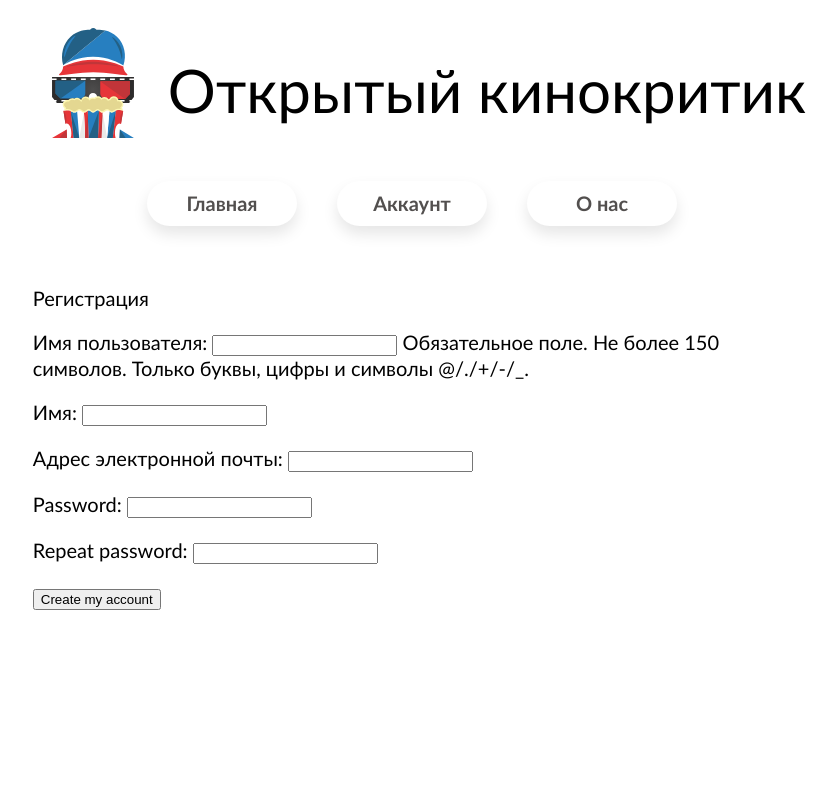
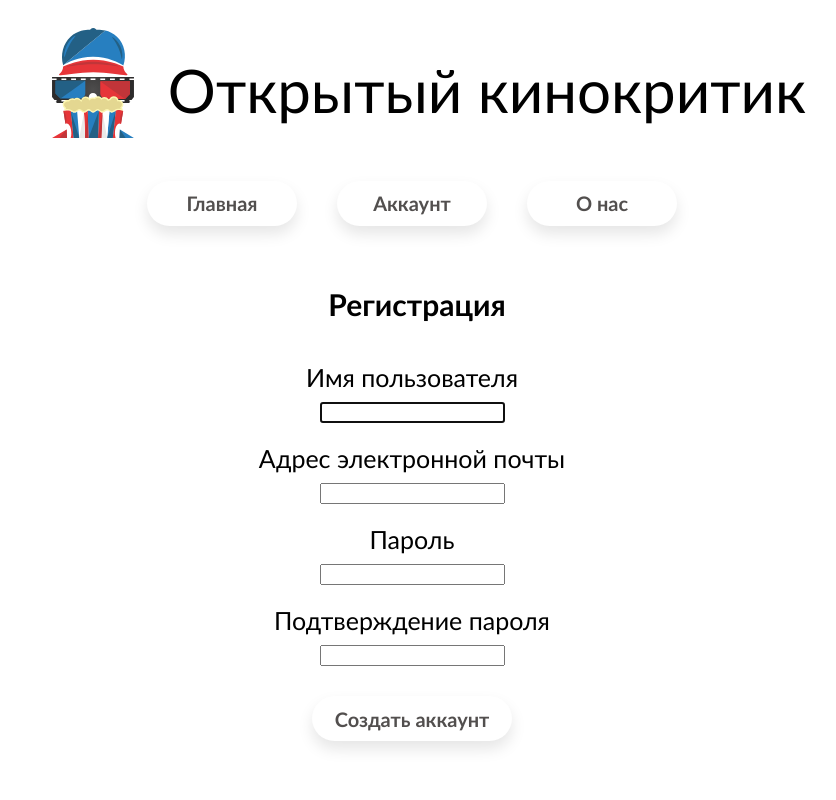
Before and after one commit to NoBugJustFeature/WebProject, a Django app: page /registration in a window 1280 px wide. Shown: the whole page, without its empty margins (228-1064 px from the left). Run offline with Django 4.2, Linux system fonts and the light colour scheme.

Commit message:
added comments and update registration

```diff
--- a/web/main/forms.py
+++ b/web/main/forms.py
@@ -1,14 +1,23 @@
 from django import forms
+from .models import Comments
 from django.contrib.auth.models import User
+from django.contrib.auth.forms import UserCreationForm
 
 class LoginForm(forms.Form):
     username = forms.CharField(label='Логин')
     password = forms.CharField(label='Пароль', widget=forms.PasswordInput)
 
-class RegistrationForm(forms.ModelForm):
-    password = forms.CharField(label='Password', widget=forms.PasswordInput)
-    password2 = forms.CharField(label='Repeat password', widget=forms.PasswordInput)
+class RegistrationForm(UserCreationForm):
+    class Meta:
+        model=User
+        fields = ['username','email']
 
+class CommentForm(forms.ModelForm):
     class Meta:
-        model = User
-        fields = ('username', 'first_name', 'email')
+        model= Comments
+        fields = ["comment"]
+        widgets = {"comment": forms.Textarea(attrs={
+            "placeholder": "Оставьте свой отзыв",
+            'class': "textarea-style",
+            })
+        }
--- a/web/main/templates/main/registration.html
+++ b/web/main/templates/main/registration.html
@@ -7,22 +7,110 @@
 
 {% block content %}
 <style>
-    .block{
-        margin-left: 20%;
-        margin-right: 20%;
+    .register{
         margin-top: 50px;
+        display: flex;
+        align-items: center;
+        justify-content: center;
+        font-family: "Calibri";
+        font-size: 30px;
+        margin-left: 10px;
+    }
+    .form{
+        display: flex;
+        align-items: center;
+        justify-content: center;
+        margin-left: 10%;
+        margin-right: 10%;
+        margin-top: 20px;
+    }
+    .form-space{
+        margin-top: 20px;
+        margin-bottom: 20px;
+    }
+    .form-style{
+        display: flex;
+        align-items: center;
+        justify-content: center;
+        font-family: "Calibri";
+        font-size: 25px;
+        margin-bottom: 10px;
+    }
+    .form-block{
+        display: flex;
+        align-items: center;
+        justify-content: center;
+        margin-bottom: 20px;
+    }
+    .block-mini{
+        display: flex;
+        align-items: center;
+        justify-content: center;
+
+    }
+    .floating-button {
+        text-decoration: none;
+        display: inline-block;
+        border: 10px;
+        border-color: black;
+        width: 200px;
+        height: 45px;
+        line-height: 45px;
+        border-radius: 45px;
+        margin: 10px 20px;
         font-family: "Calibri";
         font-size: 20px;
-        align-items: center;
-        justify-content: center;
-}
+        text-align: center;
+        font-weight: 600;
+        color: #524f4e;
+        background: white;
+        box-shadow: 0 8px 15px rgba(0, 0, 0, .1);
+        transition: .3s;
+    }
+    .floating-button:hover {
+        background: #2EE59D;
+        box-shadow: 0 15px 20px rgba(46, 229, 157, .4);
+        color: white;
+        transform: translateY(-7px);
+    }
+    .errors{
+        color: red;
+        font-family: "Calibri";
+        font-size: 20px;
+    }
 </style>
-<div class="block">
-    Регистрация
+<b class="register">Регистрация</b>
+<div class="form">
+
     <form method="post">
-        {{ user_form.as_p }}
         {% csrf_token %}
-        <p><input type="submit" value="Create my account"></p>
+        <div class="form-space">
+            <div class="form-style">{{ user_form.username.label }}</div>
+            <div class="form-style">{{ user_form.username }}</div>
+        </div>
+        <div class="form-space">
+            <div class="form-style">{{ user_form.email.label }}</div>
+            <div class="form-style">{{ user_form.email }}</div>
+        </div>
+        <div class="form-space">
+            <div class="form-style">{{ user_form.password1.label }}</div>
+            <div class="form-style">{{ user_form.password1 }}</div>
+        </div>
+        <div class="form-space">
+            <div class="form-style">{{ user_form.password2.label }}</div>
+            <div class="form-style">{{ user_form.password2 }}</div>
+        </div>
+
+        {%if message%}
+        <div class="block-mini">
+            <b class="errors">
+            {{message.username}}
+            {{message.password1}}
+            {{message.password2}}</b>
+        </div>
+        {%endif%}
+        <p></p>
+        <div class="block-mini"><input type="submit"  value="Создать аккаунт" class="floating-button"></div>
     </form>
-</div>
+
 {% endblock %}
--- a/web/main/views.py
+++ b/web/main/views.py
@@ -5,20 +5,39 @@ from .models import Movies, Comments
 from django.contrib.auth.models import User
 
 from django.contrib.auth import authenticate, login, logout
-from .forms import RegistrationForm, LoginForm
+from .forms import RegistrationForm, LoginForm, CommentForm
 
 
 def index(request):
     movies = Movies.objects.all()
     return render(request, "main/index.html", {"movies": movies})
 
+def registration(request):
+    if request.user.is_authenticated:
+        return redirect(account)
+
+    message = None
+    user_form = RegistrationForm()
+
+    if request.method == 'POST':
+        form = RegistrationForm(request.POST)
+        if form.is_valid():
+            form.save()
+            return redirect(account)
+        message = form.errors
+
+
+    return render(request, 'main/registration.html', {'user_form': user_form, 'message': message})
+
+
 def log_in(request):
     message = None
+    login_form = LoginForm()
     if request.method == 'POST':
-        form = LoginForm(request.POST)
+        login_form = LoginForm(request.POST)
 
-        if form.is_valid():
-            cd = form.cleaned_data
+        if login_form.is_valid():
+            cd = login_form.cleaned_data
             user = authenticate(username=cd['username'], password=cd['password'])
 
             if user and user.is_active:
@@ -27,9 +46,7 @@ def log_in(request):
                 return redirect(account)
 
         message = "Неправильный логин или пароль"
-
-    form = LoginForm()
-    return render(request, 'main/login.html', {'form': form, "message": message})
+    return render(request, 'main/login.html', {'form': login_form, "message": message})
 
 def account(request):
     if request.method == 'POST':
@@ -43,27 +60,23 @@ def account(request):
     else:
         return redirect(log_in)
 
-def registration(request):
-    if request.user.is_authenticated:
-        return redirect(account)
-
-    if request.method == 'POST':
-        user_form = RegistrationForm(request.POST)
-        if user_form.is_valid():
-            new_user = user_form.save(commit=False)
-            new_user.set_password(user_form.cleaned_data['password'])
-            new_user.is_active = False
-            new_user.save()
-            return render(request, 'main/registration_done.html', {'new_user': new_user})
-    else:
-        user_form = RegistrationForm()
-        return render(request, 'main/registration.html', {'user_form': user_form})
-
 def about(request):
     return render(request, "main/about.html")
 
 def about_film(request):
+    if request.method == 'POST':
+        comment = CommentForm(request.POST)
+        if comment.is_valid():
+            comm = comment.save(commit=False)
+            comm.film_title = Movies.objects.get(href=request.GET.get("movie")).title
+            comm.username = request.user.username
+            comm.film_href = request.GET.get("movie")
+            comm.save()
+
+
     movie = Movies.objects.get(href=request.GET.get("movie"))
     comments = Comments.objects.filter(film_title=movie.title)
+    leave_comment = CommentForm()
     return render(request, "main/about-film.html", {"movie": movie,
-                                                    "comments": comments})
+                                                    "comments": comments,
+                                                    "leave_comment": leave_comment})
```
Also changed, not shown: web/main/templates/main/about-film.html (+57 -2 lines), web/main/templates/main/login.html (+5 -6 lines), web/db.sqlite3, web/main/token.py (line endings or trailing spaces).
